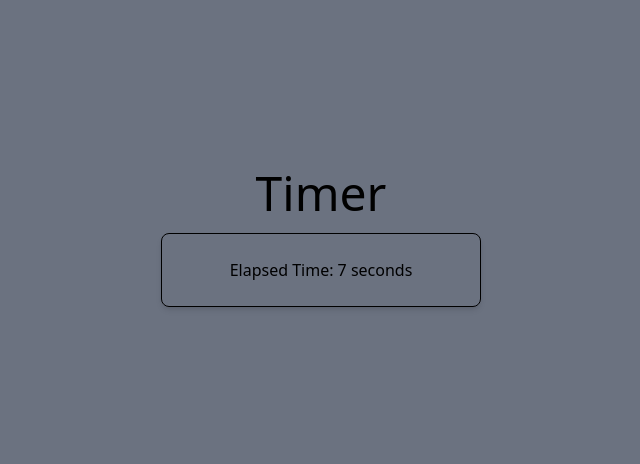
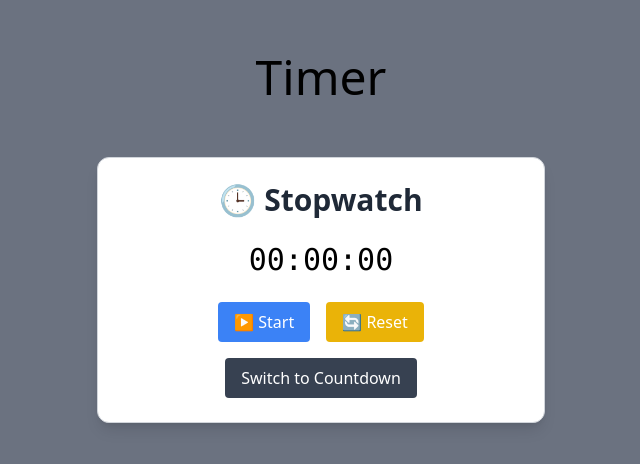
Before and after one commit to chhavipaliwal/mern, a React (Vite) app in the folder pep-mern/client/: page / in a window 1280 px wide. Shown: the part 154-618 px from the top of the page, without its empty margins (319-959 px from the left). Built offline with nearby package versions, Linux system fonts and the light colour scheme.

Commit message:
Enhance Timer component: add countdown functionality, improve UI, and refactor state management

```diff
--- a/pep-mern/client/src/components/Timer.tsx
+++ b/pep-mern/client/src/components/Timer.tsx
@@ -1,15 +1,105 @@
-import React, { useState, useEffect } from "react";
+import React, { useState, useEffect, useRef } from "react";
+
+const fmt = (ms) => {
+  const total = Math.floor(ms / 1000);
+  const seconds = total % 60;
+  const minutes = Math.floor(total / 60) % 60;
+  const hours = Math.floor(total / 3600);
+  return `${hours.toString().padStart(2, "0")}:${minutes
+    .toString()
+    .padStart(2, "0")}:${seconds.toString().padStart(2, "0")}`;
+};
+
 export default function Timer() {
+  const [mode, setMode] = useState<"up" | "down">("up");
   const [seconds, setSeconds] = useState(0);
+  const [running, setRunning] = useState(false);
+  const [timeMs, setTimeMs] = useState(0);
+  const [countdownMins, setCountdownMinutes] = useState(1);
+  const intervalref = useRef<ReturnType<typeof setInterval> | null>(null);
+  const toggleRun = () => {
+    setRunning((r) => !r);
+  };
+  const reset = () => {
+    setRunning(false);
+    clearInterval(intervalref.current!);
+    setTimeMs(mode === "up" ? 0 : countdownMins * 60 * 1000);
+  };
+  const switchMode = () => {
+    setRunning(false);
+    clearInterval(intervalref.current!);
+    const next = mode === "up" ? "down" : "up";
+    setMode(next);
+    setRunning(false);
+    setTimeMs(next === "up" ? 0 : countdownMins * 60 * 1000);
+  };
   useEffect(() => {
-    const id = setInterval(() => {
-      setSeconds((prev) => prev + 1);
+    if (!running) return;
+    intervalref.current = setInterval(() => {
+      setTimeMs((prev) => {
+        if (mode === "up") return prev + 1000;
+        if (prev <= 1000) {
+          alert("Time's up!");
+          setRunning(false);
+          return 0;
+        }
+        return prev - 1000;
+      });
     }, 1000);
-    return () => clearInterval(id);
-  }, [seconds]);
+    return () => clearInterval(intervalref.current!);
+  }, [running, mode, countdownMins]);
+  useEffect(() => {
+    if (mode === "down") setTimeMs(countdownMins * 60 * 1000);
+  }, [mode, countdownMins]);
+  //    const [formattedTime, setFormattedTime] = useState(fmt(0));
+  //   useEffect(() => {
+  //     const id = setInterval(() => {
+  //       setSeconds((prev) => prev + 1);
+  //     }, 1000);
+  //     return () => clearInterval(id);
+  //   }, [seconds]);
   return (
-    <div className=" border-black border p-6 rounded-lg shadow-md w-80 text-center">
-      <h2>Elapsed Time: {seconds} seconds</h2>
+    <div className="max-w-md mx-auto mt-10 bg-white border border-gray-300 shadow-lg rounded-xl p-6 text-center space-y-6">
+      {/* <h2>Elapsed Time: {seconds} seconds</h2> */}
+      <h2 className="text-3xl font-semibold text-gray-800">
+        {mode === "up" ? "🕒 Stopwatch" : "⏳ Countdown Timer"}
+      </h2>
+      <p className="text-3xl font-mono mb-4">{fmt(timeMs)}</p>
+
+      <div className="flex flex-wrap justify-center gap-4">
+        <button
+          onClick={toggleRun}
+          className="px-4 py-2 bg-blue-500 text-white rounded hover:bg-blue-600 transition"
+        >
+          {running ? "⏸️ Pause" : "▶️ Start"}
+        </button>
+
+        <button
+          onClick={reset}
+          className="px-4 py-2 bg-yellow-500 text-white rounded hover:bg-yellow-600 transition"
+        >
+          🔄 Reset
+        </button>
+        <button
+          onClick={switchMode}
+          className="px-4 py-2 bg-gray-700 text-white rounded hover:bg-gray-800 transition"
+        >
+          {mode === "up" ? "Switch to Countdown" : "Switch to Stopwatch"}
+        </button>
+      </div>
+      {mode === "down" && !running && (
+        <div className="mb-4">
+          <label>
+            Minutes:&nbsp
+            <input
+              type="number"
+              value={countdownMins}
+              onChange={(e) => setCountdownMinutes(Number(e.target.value))}
+              className="border border-gray-300 rounded px-2 py-1 w-16 text-center"
+            />
+          </label>
+        </div>
+      )}
     </div>
   );
 }
```
